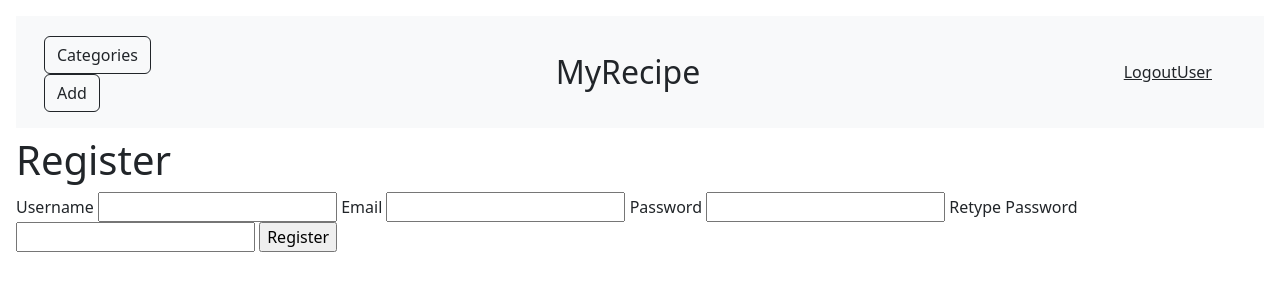
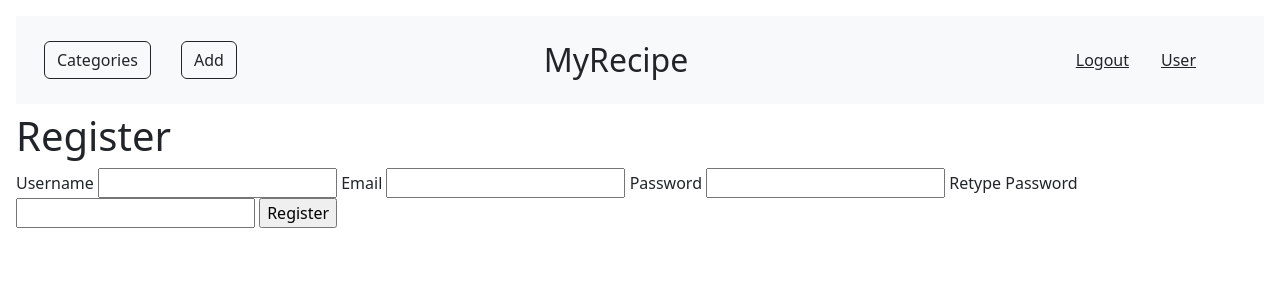
Before and after one commit to shufanhe/MyRecipe, a Flask app: page /register in a window 1280 px wide. Shown: the top 300 px of the page. Run offline with Flask 2, Linux system fonts and the light colour scheme.

Commit message:
Documentation included, categories and layout html files updated and iteration report 2 fixed.

```diff
--- a/Backend/app.py
+++ b/Backend/app.py
@@ -99,11 +99,17 @@ def view_recipe():
 
 @app.route('/view_category')
 def view_category():
+    """ Shows a list of recipes for whichever category was selected by user. """
+
     db = get_db()
-    cats = request.args.get('category')
+    cats = request.args.get('category')  # Gets the category user selected.
+
+    # Query stores the selected recipes by whichever category was selected into cur.
     cur = db.execute('SELECT id, title, content, category FROM recipes WHERE category = ? ORDER BY id DESC',
                      [cats])
     category = cur.fetchall()
+
+    # Shows the list of categories calling category_recipes.html
     return render_template('category_recipes.html', category=category)
 
 
@@ -113,7 +119,7 @@ def keyword_search():
     search_input = request.form['keyword_Search']
     cur = db.execute('SELECT * FROM recipes WHERE title LIKE ? OR category LIKE ? OR content LIKE ?', (search_input, search_input, search_input))
     search = cur.fetchall()
-    return render_template('SearchResults.html',recipes = search)
+    return render_template('SearchResults.html', recipes=search)
 
 
 @app.route('/register', methods=['GET', 'POST'])
@@ -121,7 +127,7 @@ def register():
     if request.method == 'POST':
         username = request.form['username']
         password = request.form['password']
-        RetypePassword = request.form['RetypePassword']
+        retypepassword = request.form['RetypePassword']
         email = request.form['Email']
         db = get_db()
         error = None
@@ -129,13 +135,13 @@ def register():
             error = 'Username is required.'
         elif not password:
             error = 'Password is required.'
-        elif not RetypePassword:
+        elif not retypepassword:
             error = 'Please retype your password.'
         elif not email:
             error = 'Email is required.'
 
         if error is None:
-            if password != RetypePassword:
+            if password != retypepassword:
                 error = 'Please enter your password correctly.'
             else:
                 try:
--- a/Backend/templates/layout.html
+++ b/Backend/templates/layout.html
@@ -10,24 +10,28 @@
   <body>
       <nav class="navbar p-3 mb-2 bg-light text-dark">
           <div class="container-fluid row flex-nowrap justify-content-between align-items-center">
-            <div class="col-4 pt-1">
+            <div class="row col-3" >
+                <div class="col">
                     <form action="{{ url_for ('categories') }}" method="get">
                             <button type="submit" class="btn btn-outline-dark">Categories</button>
                     </form>
+                </div>
+                <div class="col">
                     <form action="{{ url_for ('create_recipe') }}" method="get" class="create-recipe">
                         <button type="submit" class="btn btn-outline-dark">Add</button>
                     </form>
                 </div>
-            <div class="col-4 text-center fs-2">
+            </div>
+            <div class="col-6 text-center fs-2">
               <a class="blog-header-logo text-dark" style="text-decoration:none" href="{{ url_for ('HomePage') }}">MyRecipe</a>
             </div>
-            <div class="col-4 d-flex justify-content-end align-items-center">
+            <div class="col-3 d-flex justify-content-end align-items-center">
               {% if session.user_id != None %}
-                  <a class="blog-header-logo text-dark" href="{{ url_for ('logout')}}">Logout</a>
-                  <a class="blog-header-logo text-dark" href="{{ url_for ('user_account')}}">User</a>
+                  <a class="blog-header-logo text-dark m-3" href="{{ url_for ('logout')}}">Logout</a>
+                  <a class="blog-header-logo text-dark m-3" href="{{ url_for ('user_account')}}">User</a>
               {% else %}
-                  <a class="blog-header-logo text-dark" href="{{ url_for ('register')}}">Register</a>
-                  <a class="blog-header-logo text-dark" href="{{ url_for ('login')}}">Login</a>
+                  <a class="blog-header-logo text-dark m-3" href="{{ url_for ('register')}}">Register</a>
+                  <a class="blog-header-logo text-dark m-3" href="{{ url_for ('login')}}">Login</a>
               {% endif %}
             </div>
           </div>
```
Also changed, not shown: Backend/templates/Categories.html (+9 -9 lines), docs/iteration_report_2.md (+3 -3 lines). Lines whose indentation alone changed are shown as unchanged.
